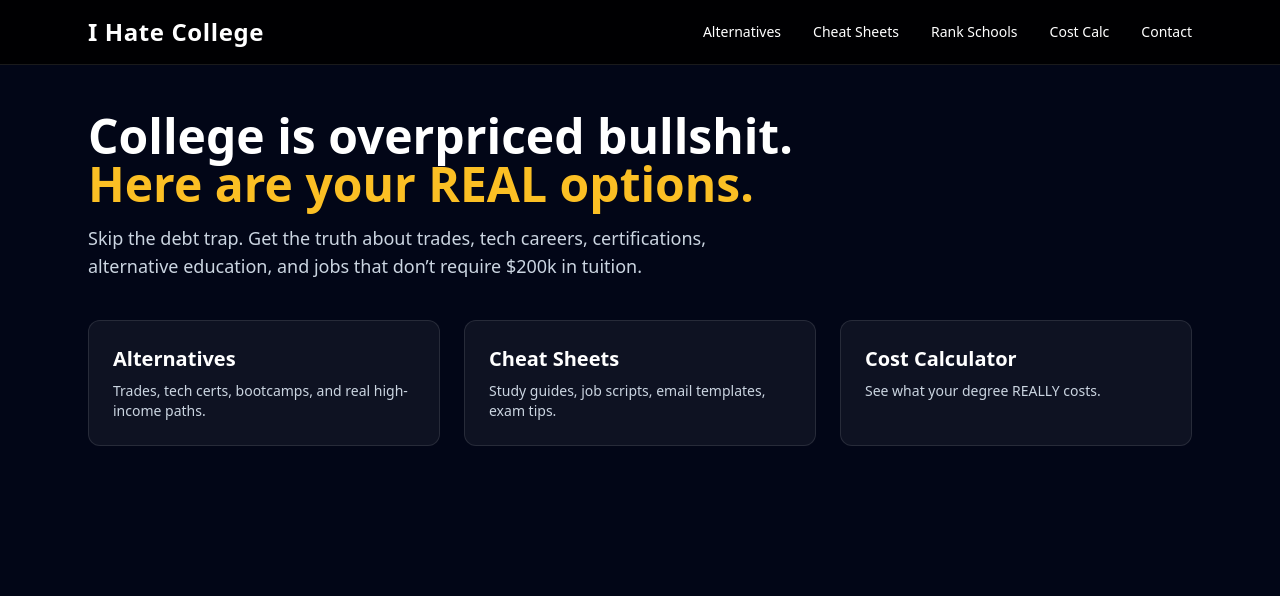
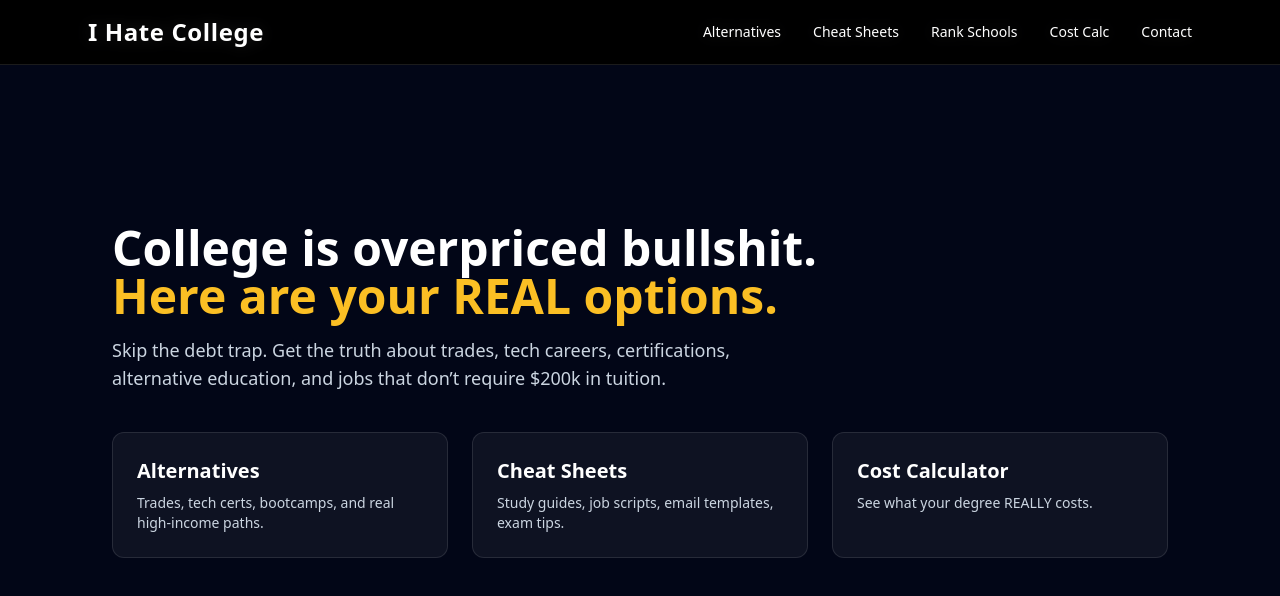
Before and after one commit to placebetsai/Ihatecollege, a Next.js app: page / in a window 1280 px wide. Shown: the top 596 px of the page. Built offline with nearby package versions, Linux system fonts and the light colour scheme.

Commit message:
Update _app.js

```diff
--- a/pages/_app.js
+++ b/pages/_app.js
@@ -1,5 +1,12 @@
-import "../styles/globals.css";
+import '../styles/globals.css';
+import Layout from '../components/Layout';
 
-export default function MyApp({ Component, pageProps }) {
-  return <Component {...pageProps} />;
+function MyApp({ Component, pageProps }) {
+  return (
+    <Layout>
+      <Component {...pageProps} />
+    </Layout>
+  );
 }
+
+export default MyApp;
```
